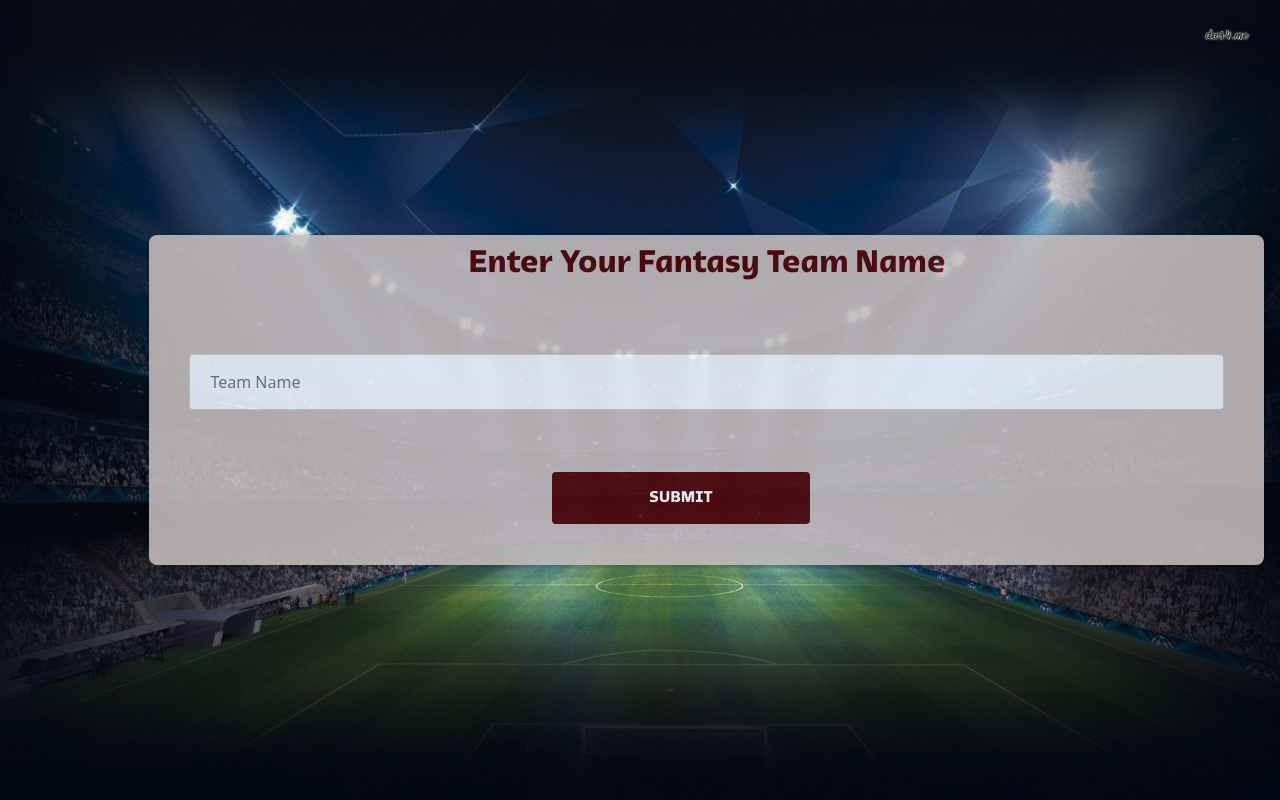
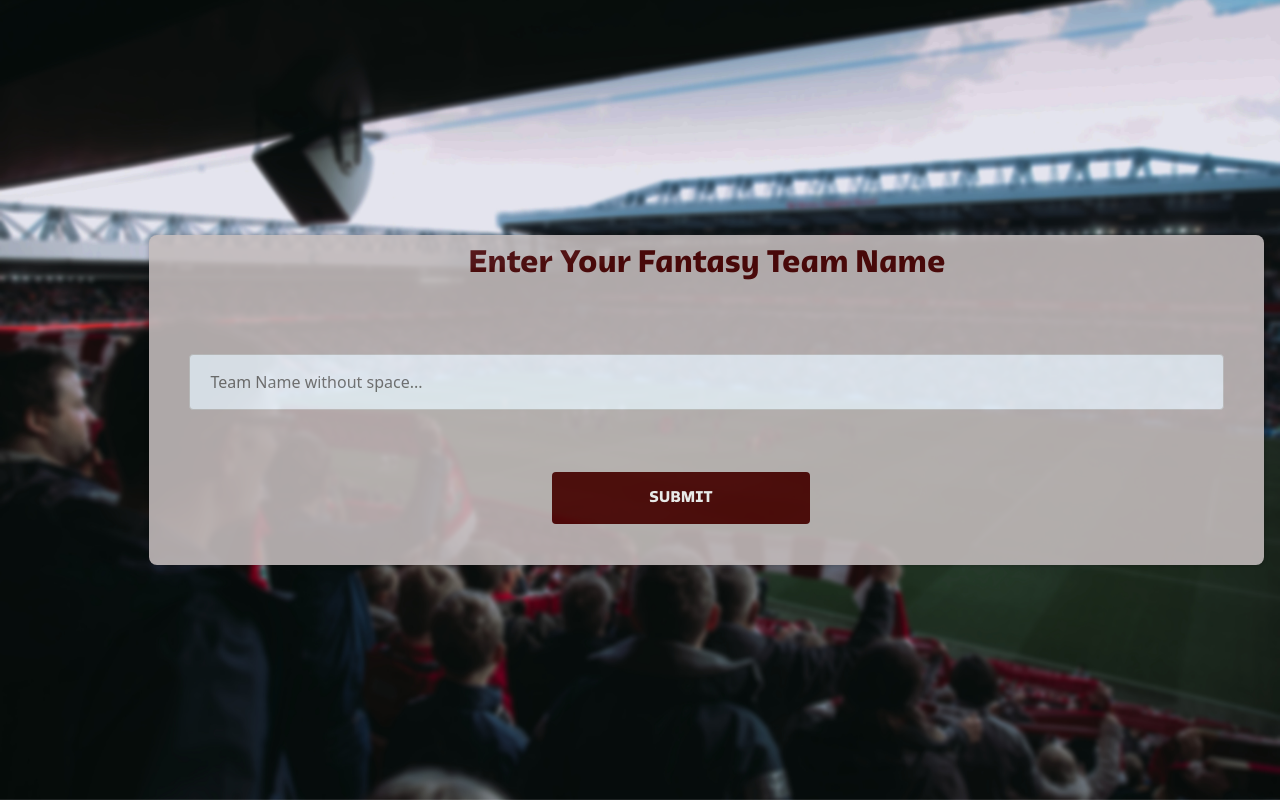
Before and after one commit to TicTacTun/Fantasy_WC_2022, a PHP site: page /team_name_enter.php in a window 1280 px wide. Run offline with PHP 8.4, Linux system fonts and the light colour scheme; some libraries are stand-ins or nearby versions.

Commit message:
again update

```diff
--- a/team_create_backgroun1.css
+++ b/team_create_backgroun1.css
@@ -8,7 +8,7 @@ body,html{
 }
 .bg {
 
-    background-image: url("teamcreate.jpg");
+    background-image: url("pexels-tembela-bohle-1884574.jpg");
 
 
     height: 100%;
--- a/team_name_enter.php
+++ b/team_name_enter.php
@@ -33,7 +33,7 @@
 
 
                     <h2 style="color:#500808;font-family:'myFirstFont'">Enter Your Fantasy Team Name</h2>
-                    <input   type="text"  name="name"  placeholder="Team Name">
+                    <input   type="text"  name="name"  placeholder="Team Name without space...">
 
 
                     <br>
```
